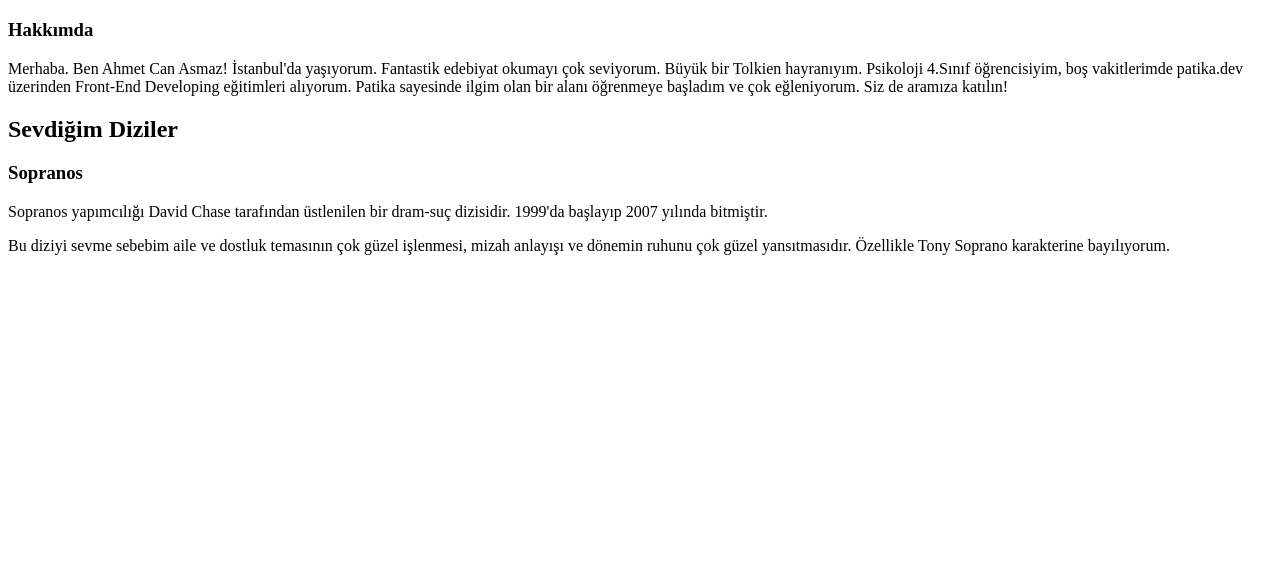
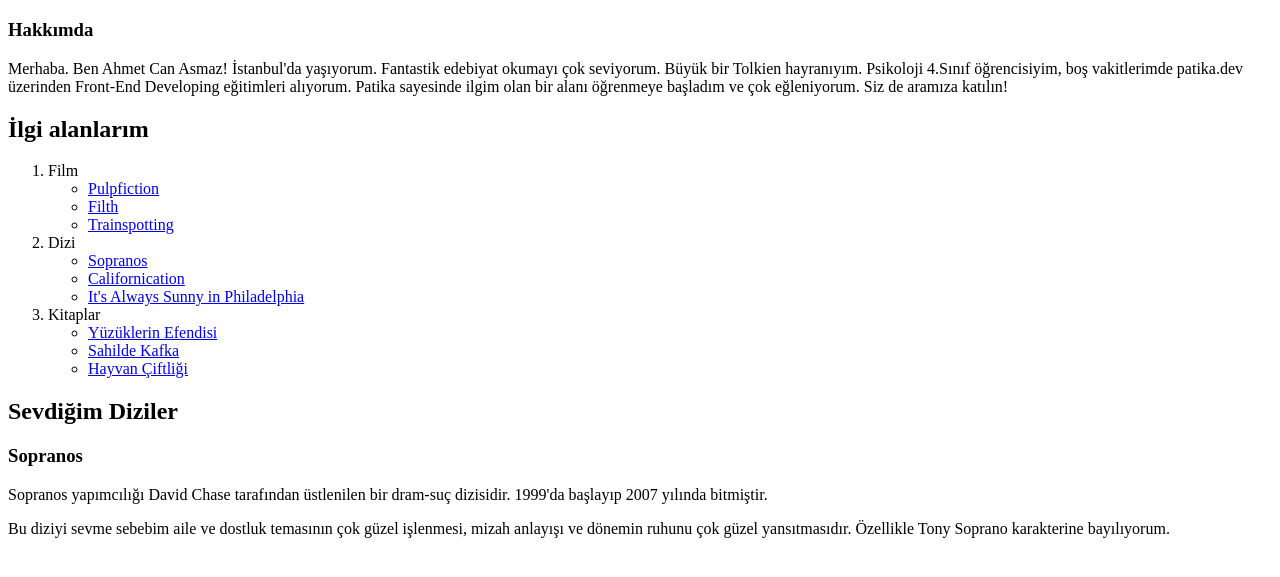
Before and after one commit to Acanasmaz/Ahmet-Can-Asmaz, a plain HTML site: page index.html in a window 1280 px wide. Shown: the part 61-638 px from the top of the page. Drawn offline with Linux system fonts and the light colour scheme.

Commit message:
Görsel için klasör oluşturuldu ve Liste çalışan linkler ile birlikte tamamlandı

```diff
--- a/index.html
+++ b/index.html
@@ -15,12 +15,89 @@
         hayranıyım. Psikoloji 4.Sınıf öğrencisiyim, boş vakitlerimde patika.dev üzerinden Front-End Developing
         eğitimleri alıyorum. Patika sayesinde ilgim olan bir alanı öğrenmeye başladım ve çok eğleniyorum. Siz de aramıza
         katılın!</p>
+
+<!--Liste başlangıcı-->
+
+<h2>İlgi alanlarım</h2>
+
+<!--Linkler yeni sekmeye yönlendirecek şekilde kullanıldı-->
+
+<ol>
+        <li>Film</li>
+    <ul>
+        <li>
+            <a href="https://www.imdb.com/title/tt0110912/" target="_blank" >Pulpfiction
+
+            </a>
+
+        </li>
+        <li>
+            <a href="https://www.imdb.com/title/tt1450321/?ref_=nv_sr_srsg_0" target="_blank">Filth</a>
+
+        </li>
+        <li>
+            <a href="https://www.imdb.com/title/tt0117951/?ref_=fn_al_tt_0" target="_blank">Trainspotting</a>
+
+        </li>
+    </ul>
+
+        <li>Dizi</li>
+    <ul>
+        <li>
+            <a href="https://www.imdb.com/title/tt0141842/?ref_=nv_sr_srsg_0" target="_blank">Sopranos</a>
+
+        </li>
+        <li>
+            <a href="https://www.imdb.com/title/tt0904208/?ref_=nv_sr_srsg_0" target="_blank">Californication</a>
+
+        </li>
+        <li>
+            <a href="https://www.imdb.com/title/tt0472954/?ref_=nv_sr_srsg_0" target="_blank">It's Always Sunny in Philadelphia</a>
+
+        </li>
+
+    </ul>
+
+        <li>Kitaplar</li>
+    <ul>
+        <li>
+            <a href="https://www.goodreads.com/book/show/33.The_Lord_of_the_Rings" target="_blank">Yüzüklerin Efendisi</a>
+
+        </li>
+        <li>
+            <a href="https://www.goodreads.com/book/show/4929.Kafka_on_the_Shore" target="_blank">Sahilde Kafka</a>
+
+        </li>
+        <li>
+        <a href="https://www.goodreads.com/book/show/170448.Animal_Farm?ac=1&from_search=true&qid=S3AavSYpWq&rank=1" target="_blank">Hayvan Çiftliği</a>
+
+        </li>
+
+    </ul>
+</ol>
+
 <h2>Sevdiğim Diziler</h2>
 <h3>Sopranos</h3>
 <p>Sopranos yapımcılığı David Chase tarafından üstlenilen bir dram-suç dizisidir. 1999'da başlayıp 2007 yılında
     bitmiştir. </p>
 <p>Bu diziyi sevme sebebim aile ve dostluk temasının çok güzel işlenmesi, mizah anlayışı ve dönemin ruhunu çok güzel
     yansıtmasıdır. Özellikle Tony Soprano karakterine bayılıyorum.</p>
+
+
+
+
+
+
+
+
  </body>
 
+
+
+
+
+
+
+
+
 </html>
```
Also changed, not shown: images/1.webp (added). Lines whose indentation alone changed are shown as unchanged.
